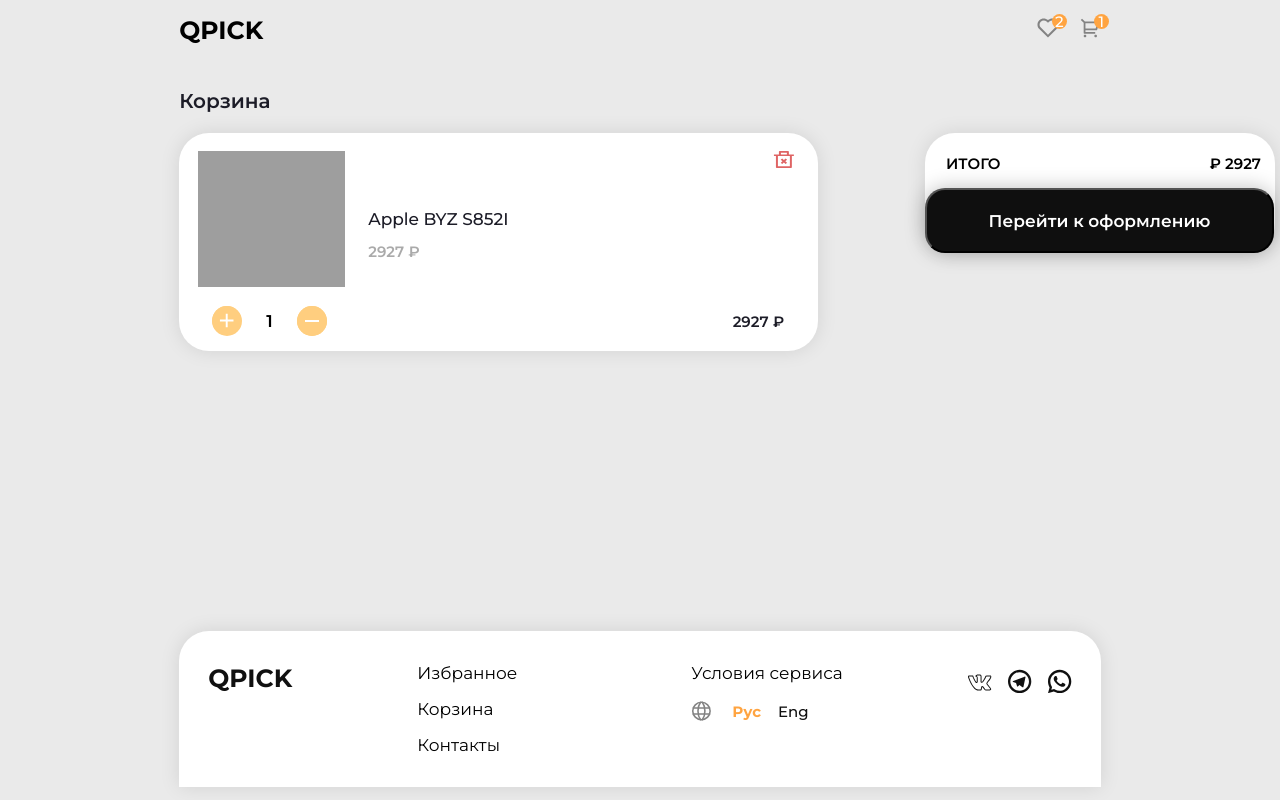
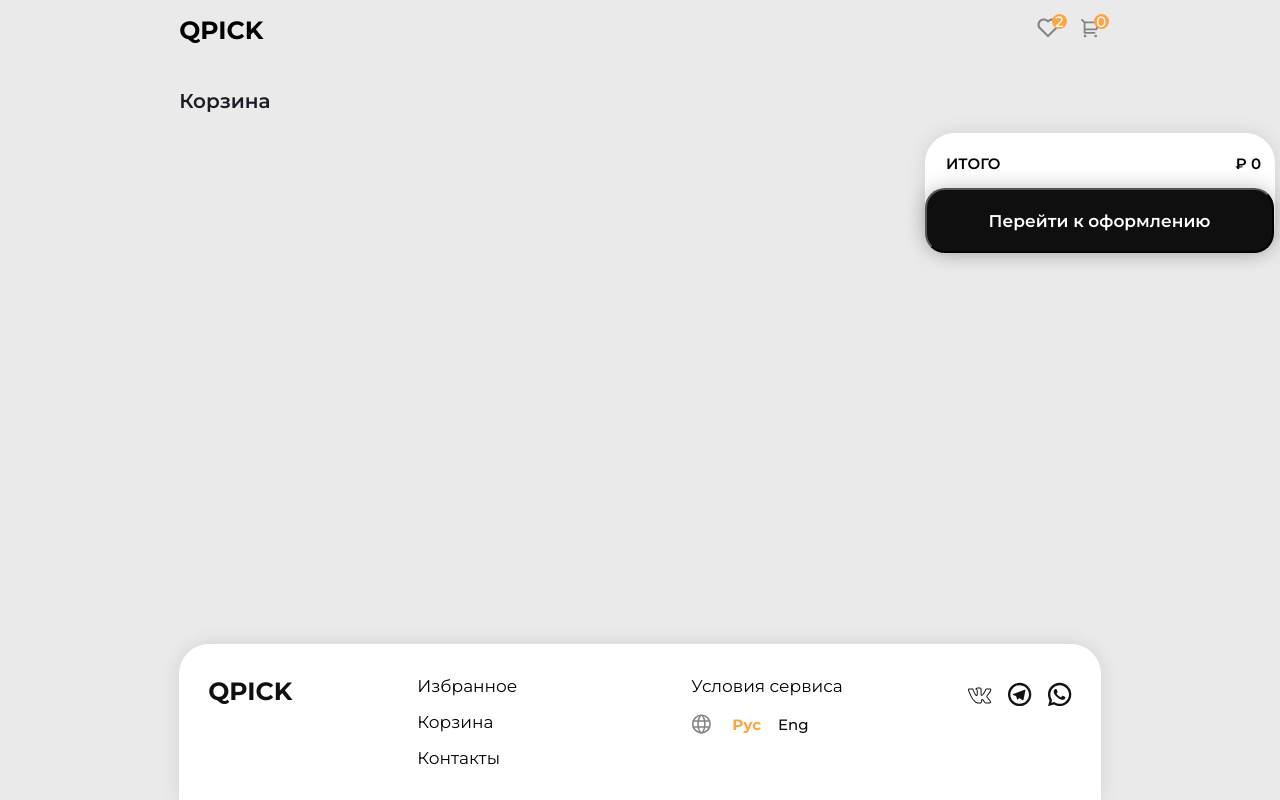
Before and after one commit to Schneegestober1/test-task, a React (Vite) app: page /cart in a window 1280 px wide. Built offline with nearby package versions, Linux system fonts and the light colour scheme; grey boxes are pictures that could not be loaded.

Commit message:
almost done

```diff
--- a/src/components/Card/Card.tsx
+++ b/src/components/Card/Card.tsx
@@ -2,6 +2,7 @@ import React from "react"
 import styles from "../Card/card.module.scss"
 import StarIcon from "../../assets/icons/StartIcon"
 import Button from "../UI/Button/Button"
+import { useCart } from "../Context/CartContext";
 
 interface CardProps {
   id: number;
@@ -10,10 +11,13 @@ interface CardProps {
   price: number;
   oldPrice?: number;
   rating: number;
-  onBuy?: () => void;
 }
 
-const Card: React.FC<CardProps> = ({ id, title, image, price, oldPrice, rating, onBuy }) => {
+const Card: React.FC<CardProps> = ({ id, title, image, price, oldPrice, rating }) => {
+  const { addToCart } = useCart()
+  const handleBuy = () => {
+    addToCart({ id, title, price, image })
+  };
   return (
     <section key={id} className={styles.card}>
       <div className={styles.imgWrapper}>
@@ -34,7 +38,7 @@ const Card: React.FC<CardProps> = ({ id, title, image, price, oldPrice, rating,
           </div>
           <Button
             className={styles.button}
-            onClick={onBuy}
+            onClick={handleBuy}
             aria-label={`Купить ${title}`}
           >
             Купить
--- a/src/components/Card/card.module.scss
+++ b/src/components/Card/card.module.scss
@@ -7,6 +7,10 @@
     position: relative;
     cursor: pointer;
     transition: all 0.3s ease-in-out;
+    -webkit-user-select: none;
+    -moz-user-select: none;
+    -ms-user-select: none;
+    user-select: none;
 }
 
 .card:hover {
--- a/src/components/Cart/Cart.tsx
+++ b/src/components/Cart/Cart.tsx
@@ -1,58 +1,57 @@
-import React from "react"
-import styles from "../Cart/cart.module.scss"
+import React from "react";
+import styles from "../Cart/cart.module.scss";
 import BinIcon from "../../assets/icons/Bin";
 import PlusIcon from "../../assets/icons/PlusIcon";
 import MinusIcon from "../../assets/icons/MinusIcon";
+import { useCart } from "../Context/CartContext";
+
+const Cart: React.FC = () => {
+  const { cart, increaseQuantity, decreaseQuantity, removeFromCart } = useCart();
 
 
-const Cart: React.FC = () => {
-	const cartItem = {
-    name: "Apple BYZ S852I",
-    price: 2927,
-    quantity: 1,
-    image: "/public/img//item3.png",
-  };
-
+  const total = cart.reduce((acc, item) => acc + item.price * item.quantity, 0);
 
   return (
     <section>
       <h2 className={styles.pageTitle}>Корзина</h2>
 
-			<div className={styles.card}>
+      {cart.map((item) => (
+        <div className={styles.card} key={item.id}>
           <div className={styles.cardContent}>
             <img
               className={styles.cardImage}
-						alt={cartItem.name}
-						src={cartItem.image}
+              alt={item.title}
+              src={item.image}
             />
 
-					<div className={styles.cardName}>{cartItem.name}</div>
-					<div className={styles.cardPrice}>{cartItem.price} ₽</div>
-					<div className={styles.cardTotal}>{cartItem.price} ₽</div>
+            <div className={styles.cardName}>{item.title}</div>
+            <div className={styles.cardPrice}>{item.price} ₽</div>
+            <div className={styles.cardTotal}>{item.price * item.quantity} ₽</div>
 
             <div className={styles.quantity}>
-						<div className={styles.quantityButton}>
-							<PlusIcon />
+              <div className={styles.quantityButton} onClick={() => decreaseQuantity(item.id)}>
+                <MinusIcon />
               </div>
 
-						<span className={styles.quantityValue}>{cartItem.quantity}</span>
+              <span className={styles.quantityValue}>{item.quantity}</span>
 
-						<div className={styles.quantityButton}>
-							<MinusIcon />
+              <div className={styles.quantityButton}  onClick={() => increaseQuantity(item.id)}>
+                <PlusIcon />
               </div>
             </div>
 
-					<div className={styles.deleteButton}>
+            <div className={styles.deleteButton} onClick={() => removeFromCart(item.id)}>
               <BinIcon />
             </div>
           </div>
         </div>
+      ))}
 
       <div className={styles.summary}>
         <div className={styles.summaryContent}>
           <div className={styles.summaryTotal}>
             <span>ИТОГО</span>
-						<span>₽ {cartItem.price}</span>
+            <span>₽ {total}</span>
           </div>
 
           <button className={styles.summaryButton}>
@@ -64,4 +63,4 @@ const Cart: React.FC = () => {
   );
 };
 
-export default Cart
+export default Cart;
--- a/src/components/Cart/cart.module.scss
+++ b/src/components/Cart/cart.module.scss
@@ -16,7 +16,7 @@
     border-radius: 30px;
     box-shadow: 0px 0px 20px rgba(0, 0, 0, 0.1);
     background-color: white;
-    margin-bottom: 280px;
+    margin-bottom: 20px;
 
     &Content {
       padding: 0;
@@ -83,6 +83,8 @@
       align-items: center;
       justify-content: center;
       cursor: pointer;
+
+
       &:active {
         scale: 1.1;
       }
@@ -118,11 +120,17 @@
     border-radius: 30px;
     box-shadow: 0px 0px 20px rgba(0, 0, 0, 0.1);
     background-color: white;
+    -webkit-user-select: none;
+    -moz-user-select: none;
+    -ms-user-select: none;
+    user-select: none;
+
 
     &Content {
       padding: 0;
       height: 100%;
       position: relative;
+
     }
 
     &Total {
--- /dev/null
+++ b/src/components/Context/CartContext.tsx
@@ -0,0 +1,73 @@
+import React, { createContext, useContext, useState } from "react";
+
+interface CartItem {
+  id: number;
+  title: string;
+  price: number;
+  image: string;
+  quantity: number;
+}
+
+interface CartContextProps {
+  cart: CartItem[];
+  addToCart: (item: Omit<CartItem, "quantity">) => void;
+  increaseQuantity: (id: number) => void;
+  decreaseQuantity: (id: number) => void;
+  removeFromCart: (id: number) => void;
+}
+
+const CartContext = createContext<CartContextProps | undefined>(undefined);
+
+export const CartProvider: React.FC<{ children: React.ReactNode }> = ({ children }) => {
+  const [cart, setCart] = useState<CartItem[]>([]);
+
+  const addToCart = (item: Omit<CartItem, "quantity">) => {
+    setCart(prevCart => {
+      const existingItem = prevCart.find(cartItem => cartItem.id === item.id);
+      if (existingItem) {
+        return prevCart.map(cartItem =>
+          cartItem.id === item.id
+            ? { ...cartItem, quantity: cartItem.quantity + 1 }
+            : cartItem
+        );
+      }
+      return [...prevCart, { ...item, quantity: 1 }];
+    });
+  };
+
+  const increaseQuantity = (id: number) => {
+    setCart(prevCart =>
+      prevCart.map(item =>
+        item.id === id ? { ...item, quantity: item.quantity + 1 } : item
+      )
+    );
+  };
+
+  const decreaseQuantity = (id: number) => {
+    setCart(prevCart =>
+      prevCart
+        .map(item =>
+          item.id === id ? { ...item, quantity: item.quantity - 1 } : item
+        )
+        .filter(item => item.quantity > 0)
+    );
+  };
+
+  const removeFromCart = (id: number) => {
+    setCart(prevCart => prevCart.filter(item => item.id !== id));
+  };
+
+  return (
+    <CartContext.Provider
+      value={{ cart, addToCart, increaseQuantity, decreaseQuantity, removeFromCart }}
+    >
+      {children}
+    </CartContext.Provider>
+  );
+};
+
+export const useCart = () => {
+  const context = useContext(CartContext);
+  if (!context) throw new Error("useCart must be used within a CartProvider");
+  return context;
+};
--- a/src/components/Header/Header.tsx
+++ b/src/components/Header/Header.tsx
@@ -2,8 +2,12 @@ import { Link } from "react-router-dom"
 import CartIcon from "../../assets/icons/CartIcon"
 import LikeIcon from "../../assets/icons/LikeIcon"
 import styles from "../Header/header.module.scss"
+import { useCart } from "../Context/CartContext"
 
 const Header = () => {
+	const { cart } = useCart()
+
+	const cartCount = cart.reduce((acc, item) => acc + item.quantity, 0)
 	return (
 		<header className={styles.header}>
 			<Link to="/" className={styles.title}>
@@ -16,7 +20,7 @@ const Header = () => {
 				</Link>
 				<Link to={"/cart"}  className={styles.iconWrapper}>
 					<CartIcon width="22" height="20" aria-label="Корзина"/>
-					<div className={styles.badge}><span>1</span></div>
+					<div className={styles.badge}><span>{cartCount}</span></div>
 				</Link>
 
 			</nav>
--- a/src/components/Layout/Layout.tsx
+++ b/src/components/Layout/Layout.tsx
@@ -1,18 +1,18 @@
-import { Outlet } from "react-router-dom"
-import Header from "../Header/Header"
-import { Footer } from "../Footer/Footer"
-
+import { Outlet } from 'react-router-dom'
+import styles from './layout.module.scss'
+import Header from '../Header/Header'
+import { Footer } from '../Footer/Footer'
 
 const Layout = () => {
   return (
-    <>
+    <div className={styles.layoutWrapper}>
       <Header />
-      <main style={{ padding: '0 14%' }}>
+      <main className={styles.layoutMain}>
         <Outlet />
       </main>
       <Footer />
-    </>
+    </div>
   );
 };
 
-export default Layout;
+export default Layout
--- /dev/null
+++ b/src/components/Layout/layout.module.scss
@@ -0,0 +1,15 @@
+html, body {
+height: 100%;
+margin: 0;
+}
+
+.layoutWrapper {
+display: flex;
+flex-direction: column;
+min-height: 100vh;
+}
+
+.layoutMain {
+flex: 1;
+padding: 0 14%;
+}
```
Also changed, not shown: src/main.tsx (+12 -8 lines). Lines whose indentation alone changed are shown as unchanged.
